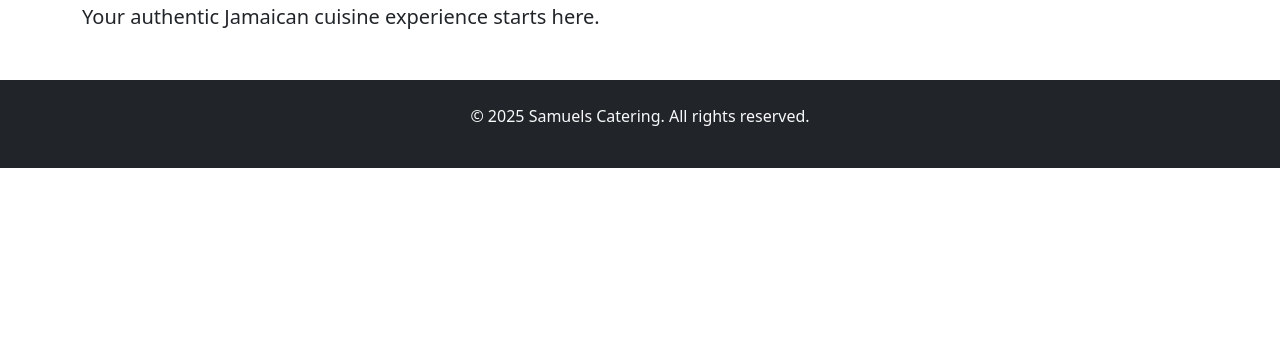
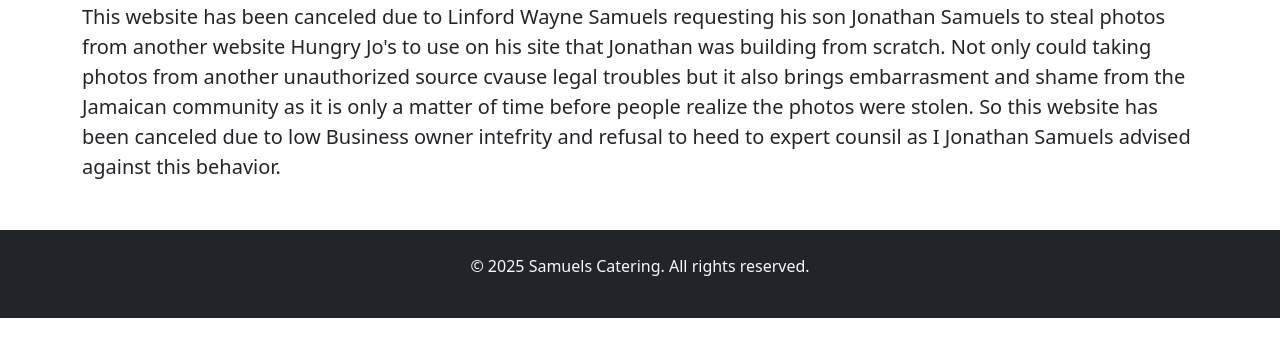
Before and after one commit to JonniiRingo/samuels-catering, a plain HTML site: page public/index.html in a window 1280 px wide. Shown: the part 177-534 px from the top of the page. Drawn offline with nearby package versions, Linux system fonts and the light colour scheme; a script that the page names is missing.

Commit message:
Website canceled

```diff
--- a/public/index.html
+++ b/public/index.html
@@ -45,7 +45,7 @@
   <!-- Main Content Placeholder -->
   <main class="container my-5">
     <h1 class="display-4">Welcome to Samuels Catering</h1>
-    <p class="lead">Your authentic Jamaican cuisine experience starts here.</p>
+    <p class="lead">This website has been canceled due to Linford Wayne Samuels requesting his son Jonathan Samuels to steal photos from another website Hungry Jo's to use on his site that Jonathan was building from scratch. Not only could taking photos from another unauthorized source cvause legal troubles but it also brings embarrasment and shame from the Jamaican community as it is only a matter of time before people realize the photos were stolen. So this website has been canceled due to low Business owner intefrity and refusal to heed to expert counsil as I Jonathan Samuels advised against this behavior.</p>
   </main>
 
   <!-- Footer Placeholder -->
```
